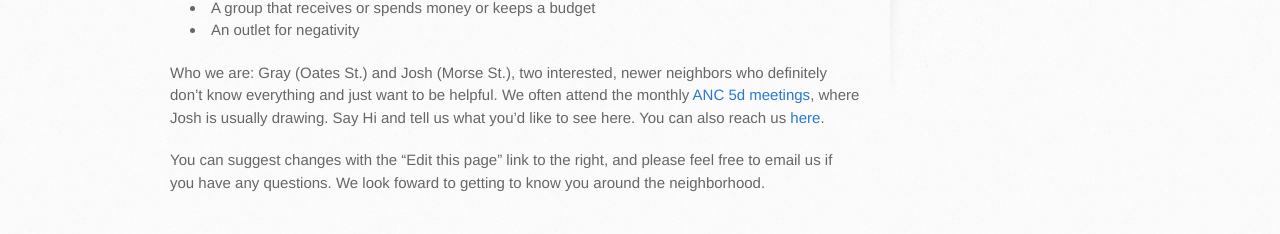
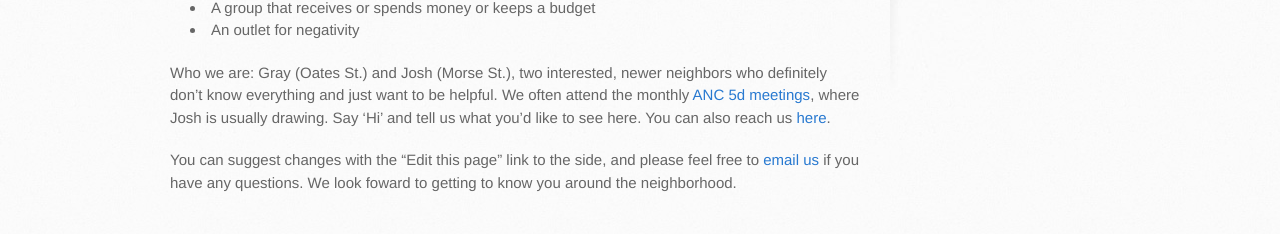
Before and after one commit to gbinal/tobago, a Jekyll site: the page built from index.md, in a window 1280 px wide. Shown: the part 720-954 px from the top of the page. Built offline with Jekyll 4.4.1, drawn with Linux system fonts in a browser that asks for light colours.

Commit message:
Text edits

```diff
--- a/index.md
+++ b/index.md
@@ -23,6 +23,6 @@ published: true
 * An outlet for negativity
 
 
-Who we are: Gray (Oates St.) and Josh (Morse St.), two interested, newer neighbors who definitely don't know everything and just want to be helpful. We often attend the monthly [ANC 5d meetings](http://www.anc5d.org), where Josh is usually drawing. Say Hi and tell us what you'd like to see here. You can also reach us [here](mailto:trinidad-dc@googlegroups.com).
+Who we are: Gray (Oates St.) and Josh (Morse St.), two interested, newer neighbors who definitely don't know everything and just want to be helpful. We often attend the monthly [ANC 5d meetings](http://www.anc5d.org), where Josh is usually drawing. Say 'Hi' and tell us what you'd like to see here. You can also reach us [here](mailto:trinidad-dc@googlegroups.com).
 
-You can suggest changes with the "Edit this page" link to the right, and please feel free to email us if you have any questions. We look foward to getting to know you around the neighborhood.
+You can suggest changes with the "Edit this page" link to the side, and please feel free to [email us](mailto:trinidad-dc@googlegroups.com) if you have any questions. We look foward to getting to know you around the neighborhood.
```
